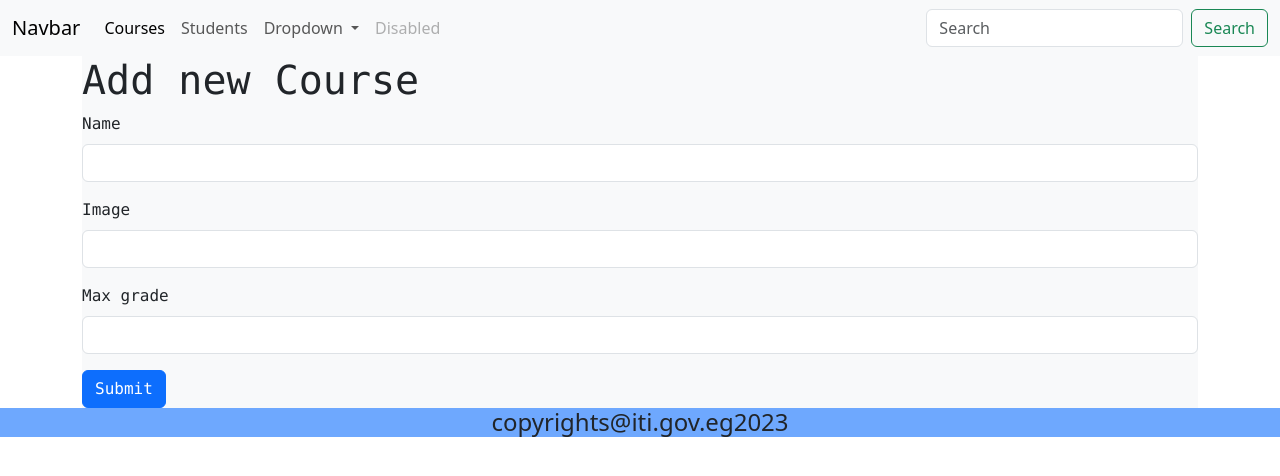
After one commit to NohaAShehab/afaq23-mans3-django, a Django app: page /courses/create in a window 1280 px wide. The commit adds this page. Shown: the top 476 px of the page. Run offline with Django 4.2, Linux system fonts and the light colour scheme; some libraries are stand-ins or nearby versions.

Commit message:
submit course to the database

```diff
--- /dev/null
+++ b/iti/courses/templates/courses/create.html
@@ -0,0 +1,27 @@
+{% extends 'students/layouts/base.html'  %}
+{% load static %}
+{% block title %}  Add new Course  {% endblock %}
+
+{% block content %}
+<div class="bg-light">
+    <h1> Add new Course </h1>
+    <form method="post">
+        {% csrf_token %}
+        <div class="mb-3">
+            <label class="form-label">Name</label>
+            <input type="text" name='name' class="form-control" aria-describedby="emailHelp">
+        </div>
+        <div class="mb-3">
+            <label class="form-label">Image</label>
+            <input type="text" name="image" class="form-control" aria-describedby="emailHelp">
+        </div>
+
+        <div class="mb-3">
+            <label class="form-label">Max grade</label>
+            <input type="number" name="max_grade" class="form-control" aria-describedby="emailHelp">
+        </div>
+        <button type="submit" class="btn btn-primary">Submit</button>
+    </form>
+
+</div>
+{% endblock %}
--- a/iti/courses/urls.py
+++ b/iti/courses/urls.py
@@ -1,10 +1,11 @@
 
 from django.urls import path
-from courses.views import index, show, delete
+from courses.views import index, show, delete, create
 urlpatterns = [
 
     path('', index, name='courses.home'),
     path('<int:course_id>', show, name='courses.show'),
-    path('<int:course_id>/delete', delete, name='courses.delete')
+    path('<int:course_id>/delete', delete, name='courses.delete'),
+    path('create' ,create, name='courses.create')
 
 ]
--- a/iti/courses/views.py
+++ b/iti/courses/views.py
@@ -26,3 +26,22 @@ def delete(request, course_id):
     # return  HttpResponse("Delete")
     bact_to_url = reverse('courses.home')
     return redirect(bact_to_url)
+
+
+
+def create(request):
+    print(request)
+    if request.method == 'POST':
+        request_data = request.POST
+        # print(request_data)
+        name = request_data['name']
+        image = request_data['image']
+        max_grade = request_data['max_grade']
+        # print(name, image, max_grade)
+        course = Course(name=name, max_grade=max_grade, image=image)
+        course.save()
+
+        # return HttpResponse("post request accepted")
+        bact_to_url = reverse('courses.home')
+        return redirect(bact_to_url)
+    return render(request, 'courses/create.html')
```
Also changed, not shown: day03notes.txt (added, +11 -0 lines), iti/courses/templates/courses/home.html (+6 -3 lines), iti/courses/templates/courses/show.html (indentation only).
